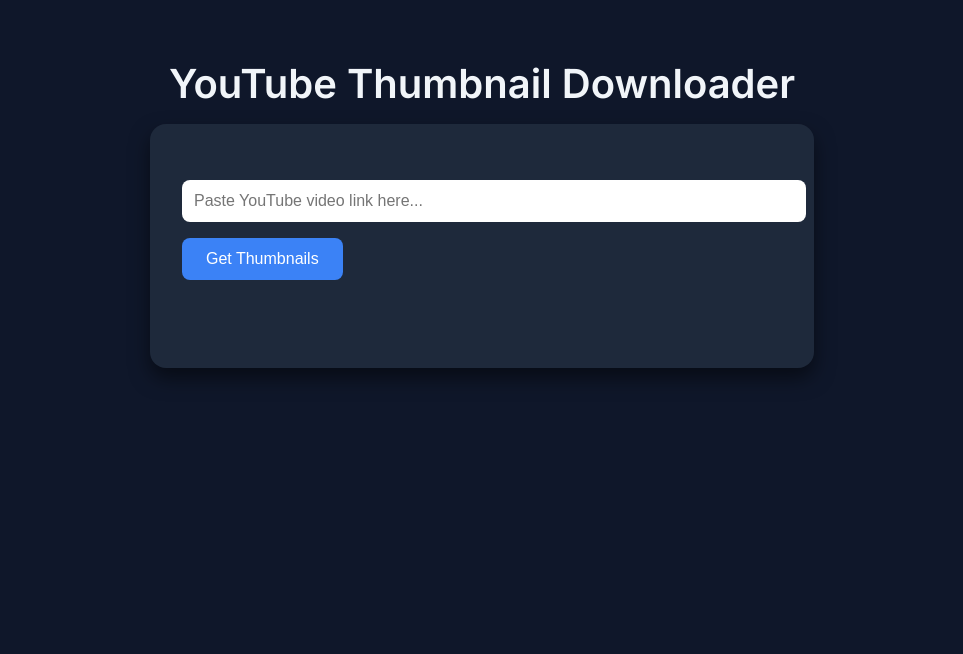
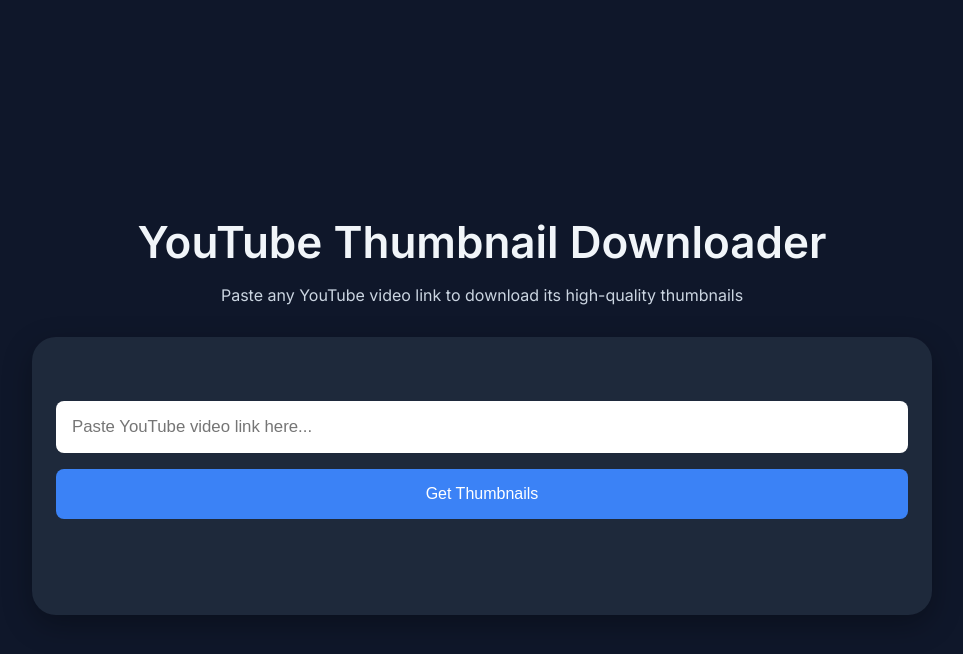
Before and after one commit to CodSearching/Y-V-D, a plain HTML site: page index.html in a window 1280 px wide. Shown: the whole page, without its empty margins (158-1121 px from the left). Drawn offline with Linux system fonts and the light colour scheme.

Commit message:
index.html

```diff
--- a/index.html
+++ b/index.html
@@ -2,7 +2,7 @@
 <html lang="en">
 <head>
   <meta charset="UTF-8" />
-  <meta name="viewport" content="width=device-width, initial-scale=1.0" />
+  <meta name="viewport" content="width=device-width, initial-scale=1.0, viewport-fit=cover" />
   <title>YouTube Thumbnail Downloader - Download Video Thumbnails in High Resolution</title>
   <meta name="description" content="Download any YouTube video thumbnail in high resolution (HD, Full HD) for free. Paste your YouTube URL and get the thumbnail instantly!" />
   <meta name="keywords" content="YouTube thumbnail downloader, download YouTube thumbnails, high quality thumbnail, free thumbnail downloader, extract YouTube image" />
@@ -26,89 +26,139 @@
     "description": "Free tool to download YouTube video thumbnails in high quality."
   }
   </script>
-  <!-- Google AdSense (replace with your real client ID) -->
   <script async src="https://pagead2.googlesyndication.com/pagead/js/adsbygoogle.js" crossorigin="anonymous"></script>
   <link href="https://fonts.googleapis.com/css2?family=Inter:wght@400;600&display=swap" rel="stylesheet">
   <style>
+    :root {
+      --bg: #0f172a;
+      --container-bg: #1e293b;
+      --text: #f1f5f9;
+      --primary: #3b82f6;
+      --primary-dark: #2563eb;
+      --accent: #38bdf8;
+    }
+
+    *, *::before, *::after {
+      box-sizing: border-box;
+    }
+
     body {
       margin: 0;
       font-family: 'Inter', sans-serif;
-      background-color: #0f172a;
-      color: #f1f5f9;
+      background-color: var(--bg);
+      color: var(--text);
+      min-height: 100vh;
+      display: grid;
+      place-items: center;
+      padding: env(safe-area-inset-top, 1.5rem) 1rem env(safe-area-inset-bottom, 2rem);
+    }
+
+    .wrapper {
+      width: 100%;
+      max-width: 900px;
+    }
+
+    header {
+      text-align: center;
+      margin-bottom: 2rem;
+      padding: 0 1rem;
+    }
+
+    header h1 {
+      font-size: clamp(1.8rem, 4vw, 2.75rem);
+      margin-bottom: 0.25rem;
+    }
+
+    header p {
+      font-size: 1rem;
+      color: #cbd5e1;
+    }
+
+    main {
+      background: var(--container-bg);
+      border-radius: 1.5rem;
+      padding: 2rem 1.5rem;
+      box-shadow: 0 10px 30px rgba(0,0,0,0.3);
+    }
+
+    .ad-space {
+      margin: 2rem 0;
+      text-align: center;
+    }
+
+    .input-group {
       display: flex;
       flex-direction: column;
-      align-items: center;
-      justify-content: flex-start;
-      min-height: 100vh;
-      padding: 2rem;
+      gap: 1rem;
     }
-    h1 {
-      font-size: 2.5rem;
-      margin-bottom: 1rem;
-      text-align: center;
-    }
-    .container {
-      max-width: 600px;
-      width: 100%;
-      background: #1e293b;
-      padding: 2rem;
-      border-radius: 1rem;
-      box-shadow: 0 10px 20px rgba(0,0,0,0.5);
-    }
-    .ad-top, .ad-bottom {
-      margin: 1.5rem 0;
-      text-align: center;
-    }
+
     input[type="text"] {
       width: 100%;
-      padding: 0.75rem;
+      padding: 1rem;
+      font-size: 1.05rem;
+      border-radius: 0.5rem;
+      border: none;
+    }
+
+    button {
+      padding: 1rem;
       font-size: 1rem;
+      background: var(--primary);
+      color: white;
       border: none;
-      border-radius: 0.5rem;
-      margin-bottom: 1rem;
-    }
-    button {
-      background: #3b82f6;
-      border: none;
-      padding: 0.75rem 1.5rem;
-      font-size: 1rem;
-      color: white;
       border-radius: 0.5rem;
       cursor: pointer;
       transition: background 0.3s;
     }
+
     button:hover {
-      background: #2563eb;
+      background: var(--primary-dark);
     }
+
     .thumbnails {
       margin-top: 2rem;
-      display: flex;
-      flex-direction: column;
+      display: grid;
       gap: 1.5rem;
+      grid-template-columns: repeat(auto-fit, minmax(260px, 1fr));
     }
+
     .thumbnail {
       background: #334155;
       padding: 1rem;
-      border-radius: 0.75rem;
+      border-radius: 1rem;
       text-align: center;
     }
+
     .thumbnail img {
       max-width: 100%;
       border-radius: 0.5rem;
     }
+
     .thumbnail a {
       display: inline-block;
-      margin-top: 0.5rem;
-      color: #38bdf8;
+      margin-top: 0.75rem;
+      color: var(--accent);
+      font-weight: 600;
       text-decoration: none;
-      font-weight: 600;
+    }
+
+    @media (max-width: 400px) {
+      input[type="text"], button {
+        font-size: 0.95rem;
+        padding: 0.85rem;
+      }
     }
   </style>
 </head>
 <body>
+  <div class="wrapper">
+    <header>
       <h1>YouTube Thumbnail Downloader</h1>
-  <div class="container">
-    <div class="ad-top">
+      <p>Paste any YouTube video link to download its high-quality thumbnails</p>
+    </header>
+
+    <main>
+      <div class="ad-space">
         <!-- AdSense Ad Unit (top) -->
         <ins class="adsbygoogle"
              style="display:block"
@@ -116,17 +166,17 @@
              data-ad-slot="1234567890"
              data-ad-format="auto"
              data-full-width-responsive="true"></ins>
-      <script>
-           (adsbygoogle = window.adsbygoogle || []).push({});
-      </script>
+        <script>(adsbygoogle = window.adsbygoogle || []).push({});</script>
       </div>
 
+      <div class="input-group">
         <input type="text" id="youtubeUrl" placeholder="Paste YouTube video link here..." />
         <button onclick="getThumbnail()">Get Thumbnails</button>
+      </div>
 
       <div id="result" class="thumbnails"></div>
 
-    <div class="ad-bottom">
+      <div class="ad-space">
         <!-- AdSense Ad Unit (bottom) -->
         <ins class="adsbygoogle"
              style="display:block"
@@ -134,10 +184,9 @@
              data-ad-slot="0987654321"
              data-ad-format="auto"
              data-full-width-responsive="true"></ins>
-      <script>
-           (adsbygoogle = window.adsbygoogle || []).push({});
-      </script>
+        <script>(adsbygoogle = window.adsbygoogle || []).push({});</script>
       </div>
+    </main>
   </div>
 
   <script>
```
Lines whose indentation alone changed are shown as unchanged.
